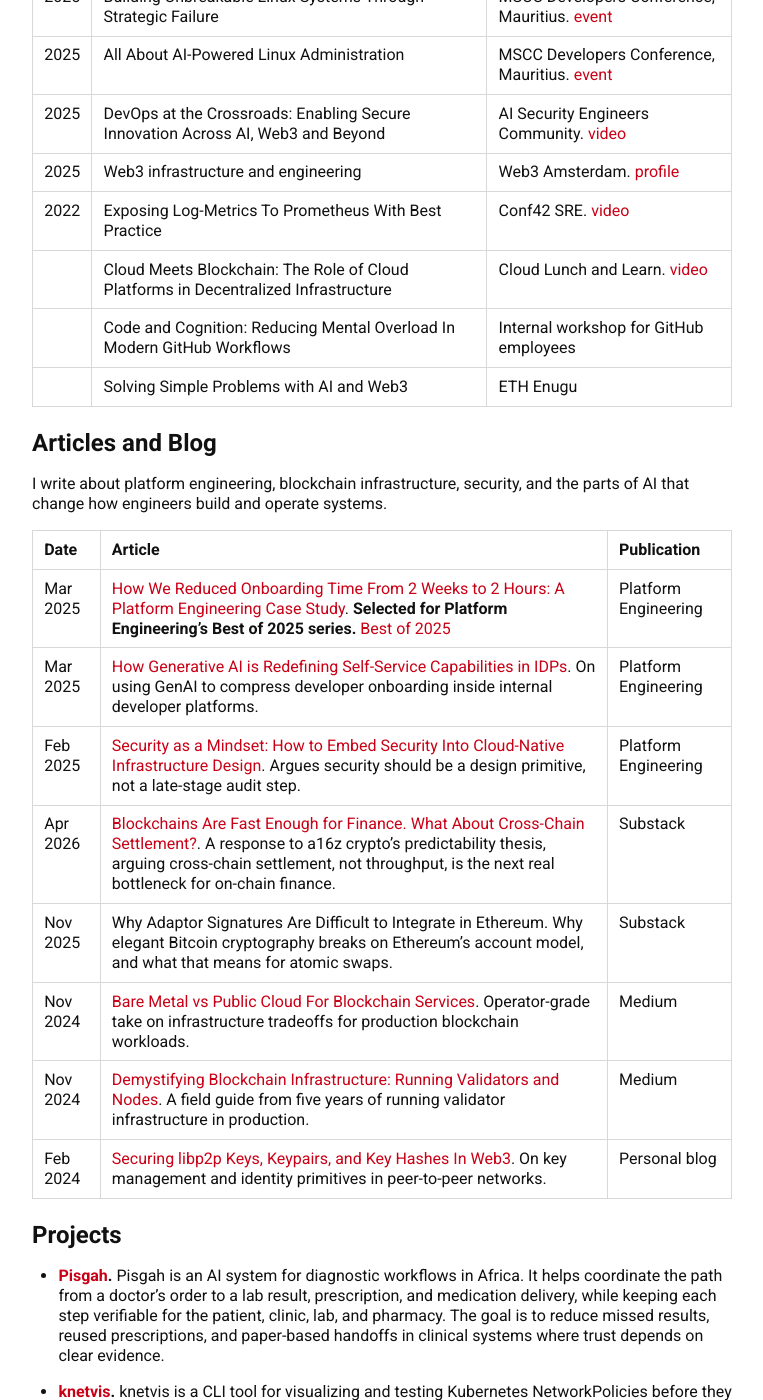
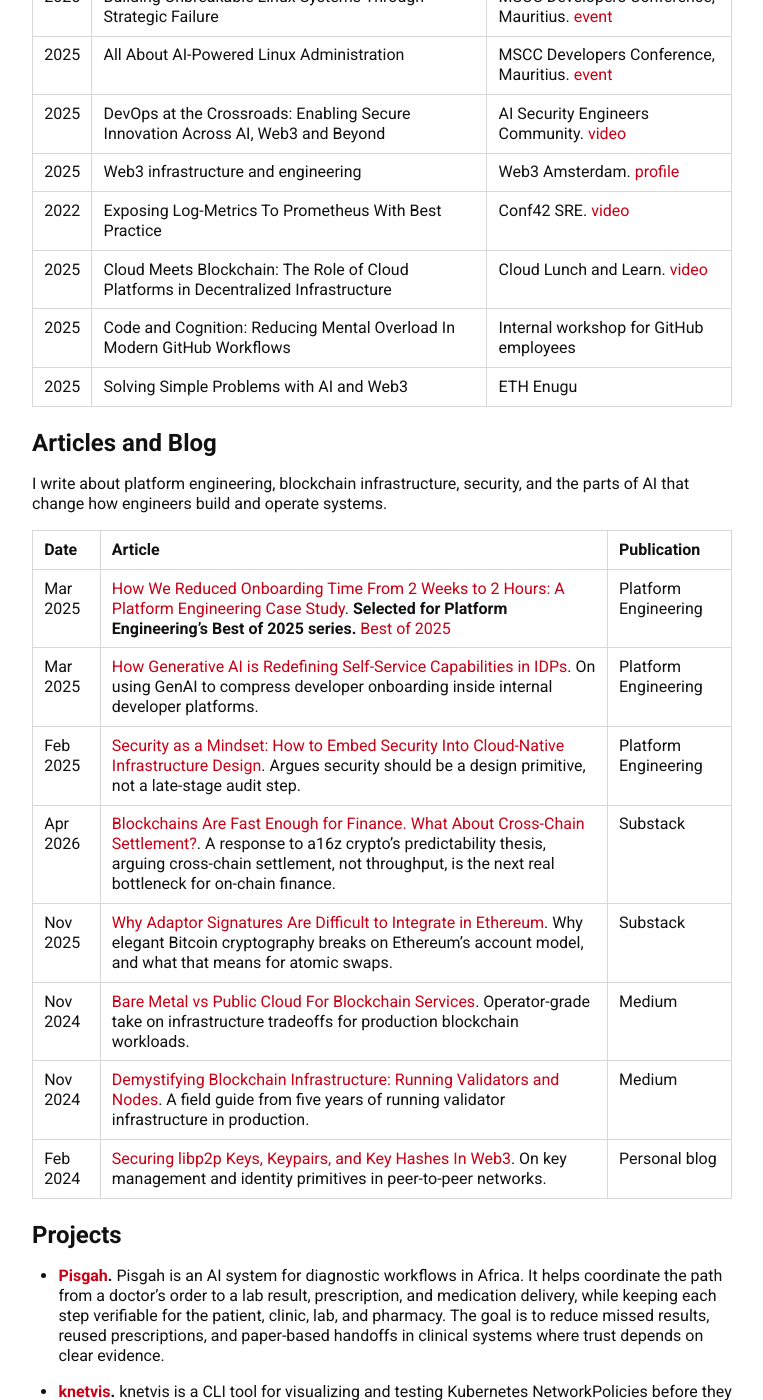
Before and after one commit to samuelarogbonlo/samiel, a Jekyll site: the page built from index.md, in a window 1280 px wide and 1400 px high, scrolled down 2158 px. Shown: the whole window, without its empty margins (258-1021 px from the left). Built offline with Jekyll 4.4.1, drawn with Linux system fonts in a browser that asks for light colours; our own code applies the rules of GitHub Pages for plain Markdown files.

Commit message:
Fix teaching years and article link

```diff
--- a/index.md
+++ b/index.md
@@ -75,9 +75,9 @@ I enjoy teaching practical infrastructure topics, especially where cloud, AI, Li
 | 2025 | DevOps at the Crossroads: Enabling Secure Innovation Across AI, Web3 and Beyond | AI Security Engineers Community. [video](https://youtu.be/a4cfMB4wFNU) |
 | 2025 | Web3 infrastructure and engineering | Web3 Amsterdam. [profile](https://web3amsterdam.com/speaker/samuel-arogbonlo/) |
 | 2022 | Exposing Log-Metrics To Prometheus With Best Practice | Conf42 SRE. [video](https://www.youtube.com/watch?v=hQXBC2F8Lig) |
-|  | Cloud Meets Blockchain: The Role of Cloud Platforms in Decentralized Infrastructure | Cloud Lunch and Learn. [video](https://youtu.be/Hjy3IfTtrxs) |
-|  | Code and Cognition: Reducing Mental Overload In Modern GitHub Workflows | Internal workshop for GitHub employees |
-|  | Solving Simple Problems with AI and Web3 | ETH Enugu |
+| 2025 | Cloud Meets Blockchain: The Role of Cloud Platforms in Decentralized Infrastructure | Cloud Lunch and Learn. [video](https://youtu.be/Hjy3IfTtrxs) |
+| 2025 | Code and Cognition: Reducing Mental Overload In Modern GitHub Workflows | Internal workshop for GitHub employees |
+| 2025 | Solving Simple Problems with AI and Web3 | ETH Enugu |
 
 ## Articles and Blog
 
@@ -89,7 +89,7 @@ I write about platform engineering, blockchain infrastructure, security, and the
 | Mar 2025 | [How Generative AI is Redefining Self-Service Capabilities in IDPs](https://platformengineering.com/features/how-generative-ai-is-redefining-self-service-capabilities-in-idps/). On using GenAI to compress developer onboarding inside internal developer platforms. | Platform Engineering |
 | Feb 2025 | [Security as a Mindset: How to Embed Security Into Cloud-Native Infrastructure Design](https://platformengineering.com/features/security-as-a-mindset-how-to-embed-security-into-cloud-native-infrastructure-design/). Argues security should be a design primitive, not a late-stage audit step. | Platform Engineering |
 | Apr 2026 | [Blockchains Are Fast Enough for Finance. What About Cross-Chain Settlement?](https://samuelarogbonlo451608.substack.com/p/blockchains-are-fast-enough-for-finance). A response to a16z crypto's predictability thesis, arguing cross-chain settlement, not throughput, is the next real bottleneck for on-chain finance. | Substack |
-| Nov 2025 | Why Adaptor Signatures Are Difficult to Integrate in Ethereum. Why elegant Bitcoin cryptography breaks on Ethereum's account model, and what that means for atomic swaps. | Substack |
+| Nov 2025 | [Why Adaptor Signatures Are Difficult to Integrate in Ethereum](https://samuelarogbonlo451608.substack.com/p/why-adaptor-signatures-are-difficult). Why elegant Bitcoin cryptography breaks on Ethereum's account model, and what that means for atomic swaps. | Substack |
 | Nov 2024 | [Bare Metal vs Public Cloud For Blockchain Services](https://samuelarogbonlo.medium.com/bare-metal-vs-public-cloud-for-blockchain-services-6874a3bfe95c). Operator-grade take on infrastructure tradeoffs for production blockchain workloads. | Medium |
 | Nov 2024 | [Demystifying Blockchain Infrastructure: Running Validators and Nodes](https://samuelarogbonlo.medium.com/demystifying-blockchain-infrastructure-running-validators-and-nodes-0c2035560c41). A field guide from five years of running validator infrastructure in production. | Medium |
 | Feb 2024 | [Securing libp2p Keys, Keypairs, and Key Hashes In Web3](https://samuelarogbonlo.hashnode.dev/securing-libp2p-keys-keypairs-and-key-hashes-in-web3-cm5l71dsi000c09l65jvcbhbj). On key management and identity primitives in peer-to-peer networks. | Personal blog |
```
